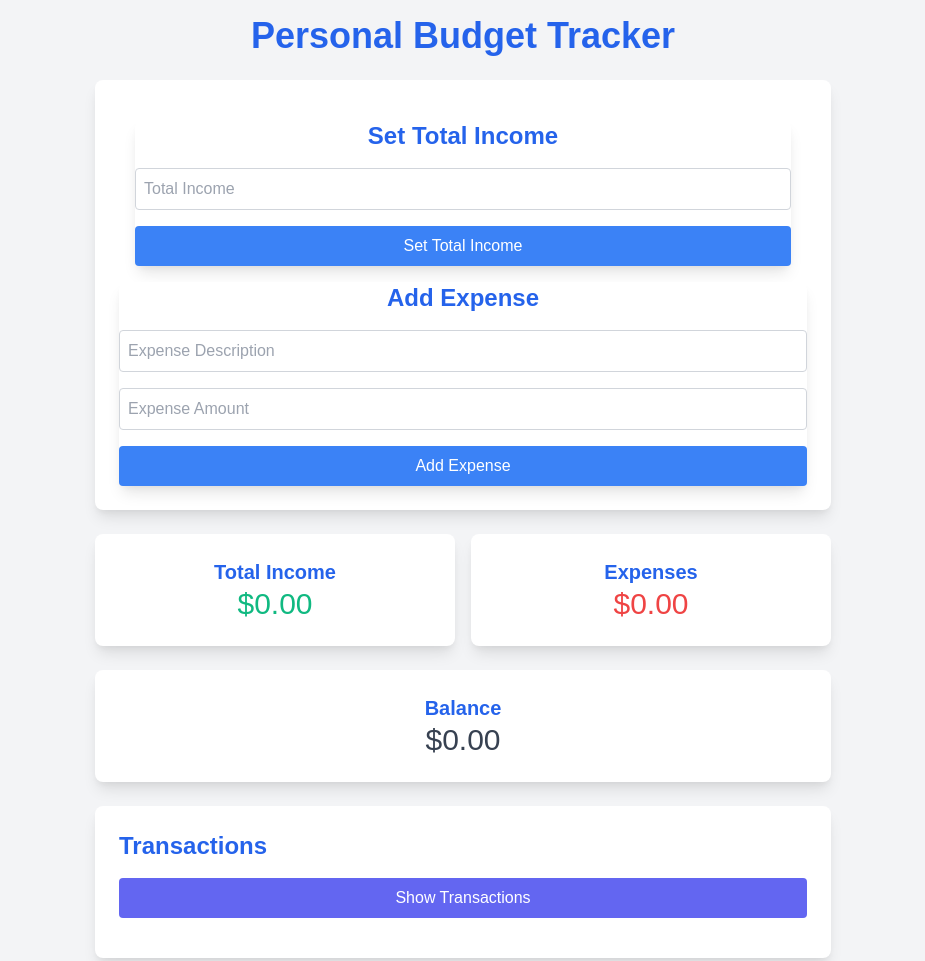
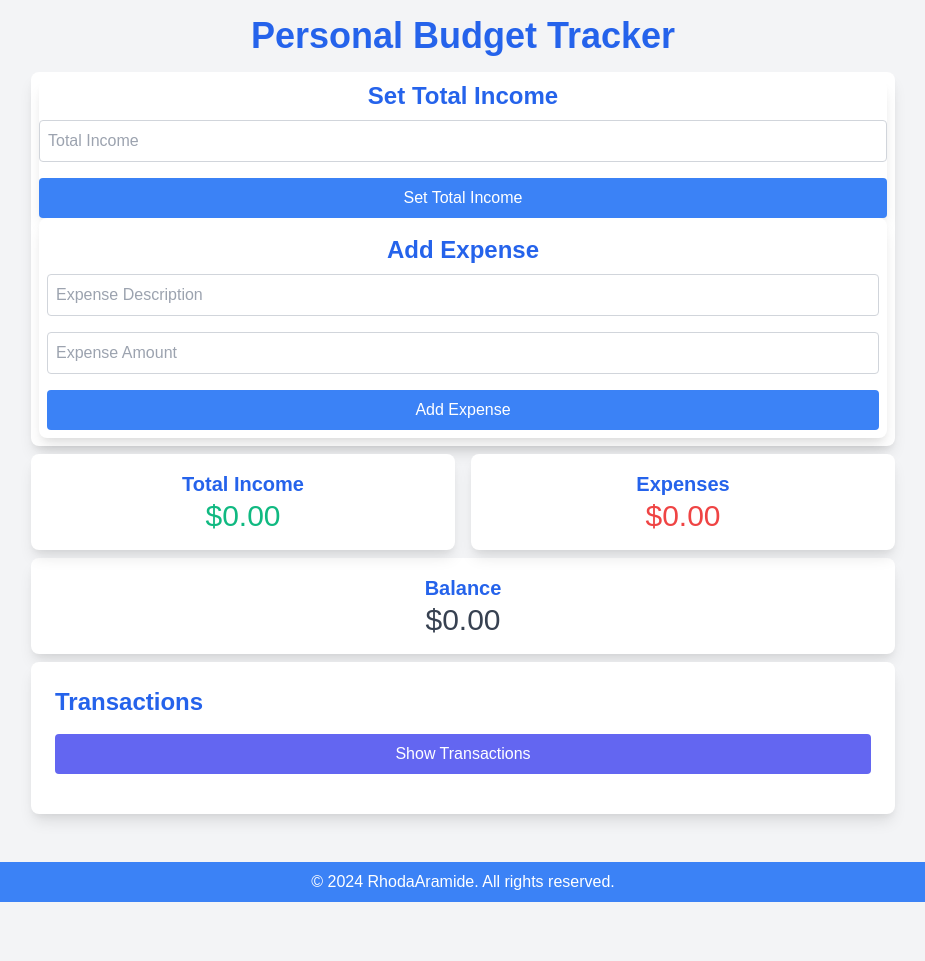
Before and after one commit to RhodaAramide/Budget-Tracker, a plain HTML site: page index.html in a window 1280 px wide. Shown: the top 961 px of the page, without its empty margins (177-1102 px from the left). After the commit the page ends 902 px from the top, so only its background shows below. Drawn offline with nearby package versions, Linux system fonts and the light colour scheme.

Commit message:
Added styles

```diff
--- a/index.html
+++ b/index.html
@@ -8,18 +8,18 @@
     <link rel="stylesheet" href="styles.css">
 </head>
 <body class="bg-gray-100 text-gray-800">
-    <div class="container mx-auto p-4 max-w-3xl">
-        <h1 class="text-4xl font-bold text-center mb-6 text-blue-600">Personal Budget Tracker</h1>
+    <div class="container mx-auto p-4 max-w-4xl">
+        <h1 class="text-4xl font-bold text-center mb-4 text-blue-600">Personal Budget Tracker</h1>
 
         <!-- Input Section -->
-            <div class="bg-white rounded-lg shadow-lg p-6 mb-6">
-                <div class="bg-white rounded-lg shadow-lg m-4">
-                    <h2 class="text-2xl font-bold text-center mb-4 text-blue-600">Set Total Income</h2>
+        <div class="bg-white rounded-lg shadow-lg p-2 mb-2">
+            <div class="bg-white rounded-lg shadow-lg">
+                <h2 class="text-2xl font-bold text-center mb-2 text-blue-600">Set Total Income</h2>
                 <input id="totalIncomeInput" type="number" class="border rounded p-2 w-full mb-4 focus:ring focus:border-blue-300" placeholder="Total Income">
                 <button id="setTotalIncome" class="bg-blue-500 text-white px-4 py-2 rounded hover:bg-blue-700 w-full">Set Total Income</button>
             </div>
-                <div class="bg-white rounded-lg shadow-lg">
-                    <h2 class="text-2xl font-bold text-center mb-4 mt-2 text-blue-600">Add Expense</h2>
+            <div class="bg-white rounded-lg shadow-lg p-2">
+                <h2 class="text-2xl font-bold text-center mb-2 mt-2 text-blue-600">Add Expense</h2>
                 <input id="description" type="text" class="border rounded p-2 w-full mb-4 focus:ring focus:border-blue-300" placeholder="Expense Description">
                 <input id="amount" type="number" class="border rounded p-2 w-full mb-4 focus:ring focus:border-blue-300" placeholder="Expense Amount">
                 <button id="addTransaction" class="bg-blue-500 text-white px-4 py-2 rounded hover:bg-blue-700 w-full">Add Expense</button>
@@ -29,26 +29,27 @@
 
         <div>
             <!-- Summary Section -->
-                <div class="grid grid-cols-1 md:grid-cols-2 gap-4 mb-6">
-                    <div class="bg-white rounded-lg shadow-lg p-6 text-center">
+            <div class="grid grid-cols-1 md:grid-cols-2 gap-4 mb-2">
+                <div class="bg-white rounded-lg shadow-lg p-4 text-center">
                     <h3 class="text-xl font-bold text-blue-600">Total Income</h3>
                     <p id="totalIncome" class="text-green-500 text-3xl">$0.00</p>
                 </div>
-                    <div class="bg-white rounded-lg shadow-lg p-6 text-center">
+                <div class="bg-white rounded-lg shadow-lg p-4 text-center">
                     <h3 class="text-xl font-bold text-blue-600">Expenses</h3>
                     <p id="totalExpenses" class="text-red-500 text-3xl">$0.00</p>
                 </div>
             </div>
 
             <!-- Balance Section -->
-                <div class="bg-white rounded-lg shadow-lg p-6 mb-6 text-center">
+            <div class="bg-white rounded-lg shadow-lg p-4 mb-2 text-center">
                 <h3 class="text-xl font-bold text-blue-600">Balance</h3>
                 <p id="balance" class="text-gray-700 text-3xl">$0.00</p>
             </div>
         </div>
 
+
         <!-- Transaction List -->
-        <div class="bg-white rounded-lg shadow-lg p-6 mb-6">
+        <div class="bg-white rounded-lg shadow-lg p-6 mb-4">
             <h2 class="text-2xl font-bold mb-4 text-blue-600">Transactions</h2>
             <ul id="transactionList" class="divide-y divide-gray-200 mb-4 hidden"></ul>
             <button id="toggleTransactionList" class="bg-indigo-500 text-white py-2 px-4 rounded w-full mb-4">Show Transactions</button>
```
Lines whose indentation alone changed are shown as unchanged.
